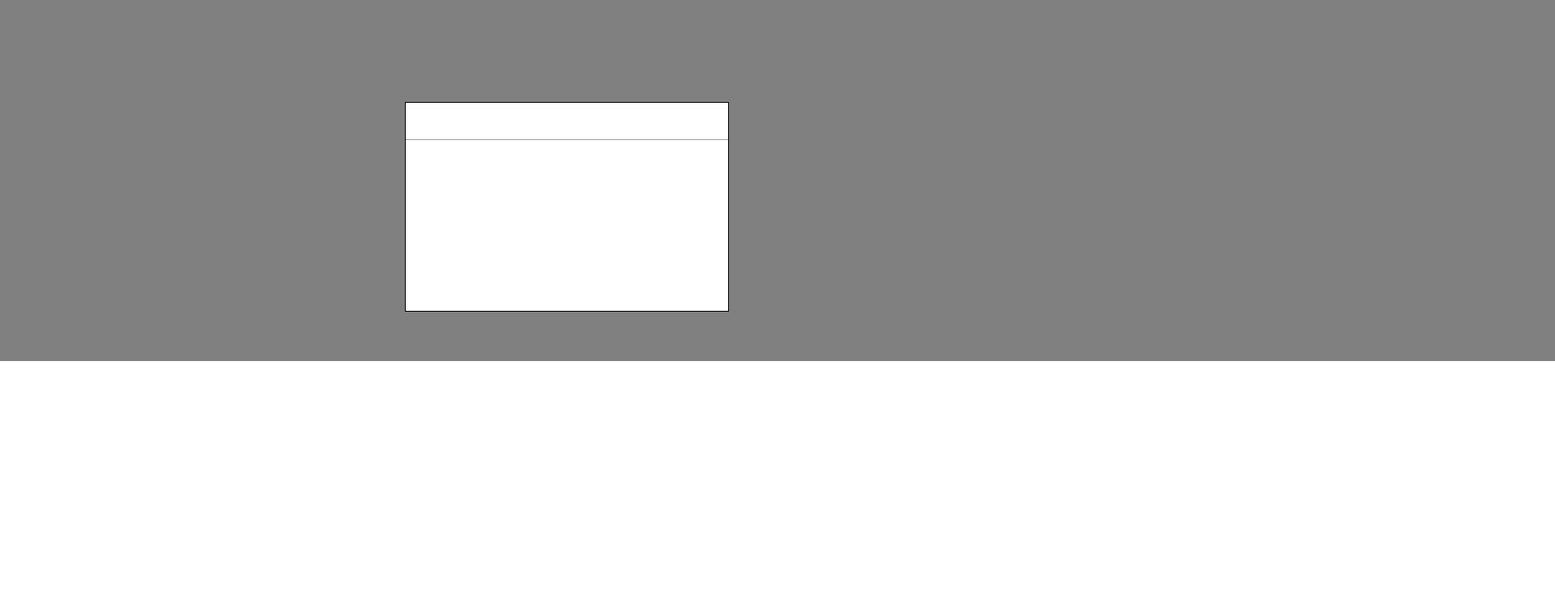
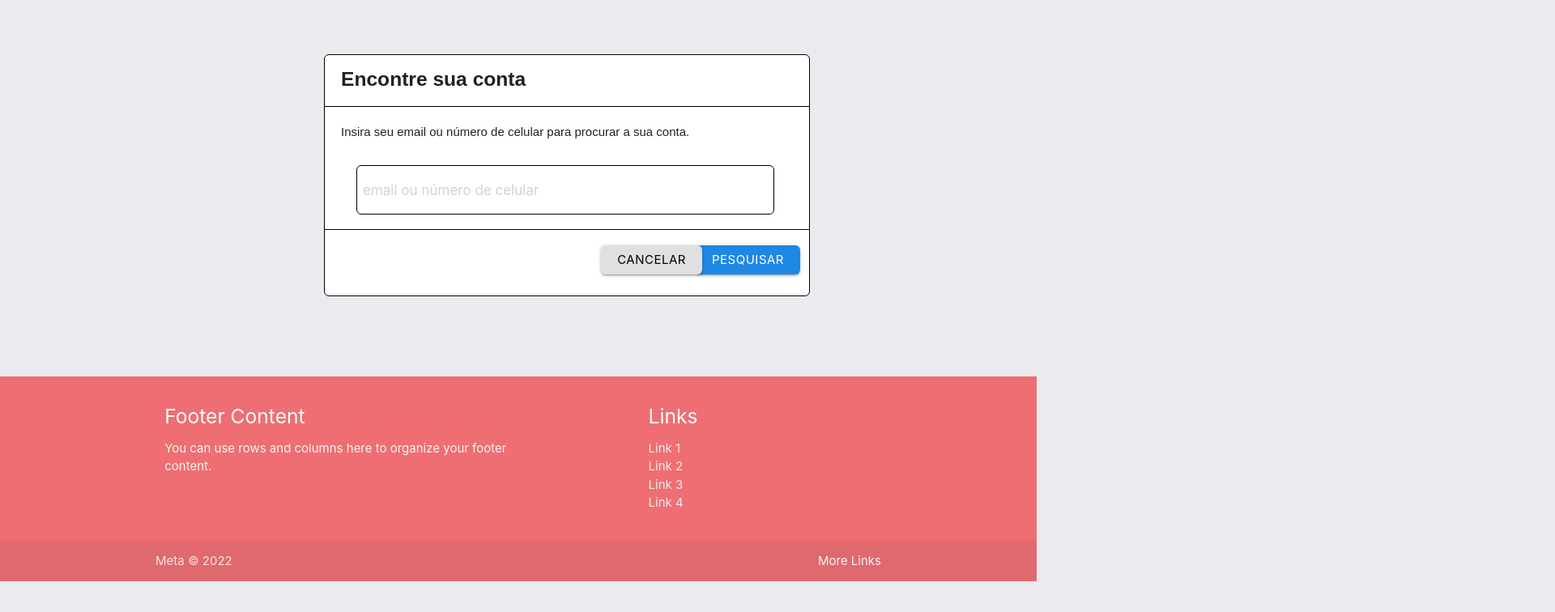
Before and after one commit to peterson337/Clone-do-facebook, a plain HTML site: page esqueceu a senha.html in a window 1280 px wide. Shown: the part 100-856 px from the top of the page at 81% size, 1920 px wide, since content can reach past the window. After the commit the page ends 818 px from the top, so only its background shows below. Drawn offline with nearby package versions, Linux system fonts and the light colour scheme.

Commit message:
fazendo o projeto

```diff
--- a/css/esqueceu a senha.css
+++ b/css/esqueceu a senha.css
@@ -9,7 +9,7 @@
     height: 40px;
     font-size: 17px;
     padding: 3px;
-
+    border-radius: 6px;
    }
 
    #input1{
@@ -21,11 +21,7 @@
     height: 40px;
     font-size: 17px;
     padding: 3px;
-
-   }
-
-   #input2{
-
+    border-radius: 6px;
    }
 
    #button{
@@ -35,7 +31,7 @@
     left: 619px;
     width: 90px;
     height: 49px;
-    padding: 9px;
+    border-radius: 6px;
 }
 
 #link{
@@ -54,15 +50,16 @@
     font-family: Arial, Helvetica, sans-serif;
     background-color: white;
     border: 1px solid black;
-    width: 400px;
-    height: 259px;
-    left: 500px;
-    bottom: -139px;
-
+    width: 600px;
+    height: 299px;
+    left: 400px;
+    bottom: -80px;
+    border-radius: 6px;
+    margin-bottom: 179px;
 }
 
 body{
-    background-color: gray;
+    background-color: #e9ebee;
 }
 
 #row{
@@ -73,3 +70,61 @@ body{
     right: 500px;
     height: 900px;
 }
+
+#h5{
+    position: relative;
+    margin-bottom: 20px;
+    border-bottom: 1px solid black;
+    padding: 20px;
+    top: -20px;
+}
+
+#p{
+    position: relative;
+    margin: 20px;
+    top: -20px;
+    margin-bottom: 20px;
+}
+
+#input2{
+    position: relative;
+    border: 1px solid black;
+    top: -10px;
+    right: -39px;
+    width: 500px;
+    font-size: 17px;
+    padding: 7px;
+    border-radius: 6px;
+}
+
+#div-button{
+    position: relative;
+    margin-top: 10px;
+    padding: 19px;
+    border-top: 1px solid black;
+    bottom: 10px;
+
+}
+
+#button1{
+    position: relative;
+    right: -439px;
+    padding: 0 20px;
+    font-size: 15px;
+    line-height: 36px;
+    border-radius: 6px;
+}
+
+#button2{
+    position: relative;
+    right: -189px;
+    padding: 0 20px;
+    font-size: 15px;
+    line-height: 36px;
+    border-radius: 6px;
+    color: black;
+}
+
+#footer{
+
+}
--- a/esqueceu a senha.html
+++ b/esqueceu a senha.html
@@ -18,9 +18,10 @@
     <title>Document</title>
 </head>
 <body>
+                                  <!--Barra do header -->
     <nav>
         <div class="nav-wrapper white">
-          <a href="#" class="brand-logo"><img src="/img/logoFacebook.PNG"></a>
+          <a href="#" class="brand-logo"><img src="/img/logoFacebook2.PNG"></a>
           <input type="email" id="input" placeholder="email ou telefone">
           <input type="text" id="input1" placeholder="senha">
           <button class="blue darken-1 waves-light btn" id="button"><b>Entrar</b></button>
@@ -28,18 +29,51 @@
       </nav>
       <a href="index.html" id="link">Esqueceu a conta</a>
 
-      <div id="teste">
-<input type="text" name="" id="input2">
+                                  <!--div do centro -->
+      <div id="teste"><h5 id="h5"><b>Encontre sua conta</b></h5>
+        <p id="p">Insira seu email ou número de celular para procurar a sua conta.
+        </p>
+  <input type="text" id="input2" placeholder="email ou número de celular">
+  <div id="div-button">
+  <button class="btn blue darken-1  waves-effect waves-light" type="submit" name="action" id="button1">Pesquisar </button>
+  <button class="btn grey lighten-2 waves-effect waves-light" type="submit" name="action" id="button2">Cancelar </button>
+</div>
+</div>
+
+
+
+<footer class="page-footer" id="footer">
+  <div class="container">
+    <div class="row">
+      <div class="col l6 s12">
+        <h5 class="white-text">Footer Content</h5>
+        <p class="grey-text text-lighten-4">You can use rows and columns here to organize your footer content.</p>
       </div>
-
-      <div class="row" id="row">
+      <div class="col l4 offset-l2 s12">
+        <h5 class="white-text">Links</h5>
+        <ul>
+          <li><a class="grey-text text-lighten-3" href="#!">Link 1</a></li>
+          <li><a class="grey-text text-lighten-3" href="#!">Link 2</a></li>
+          <li><a class="grey-text text-lighten-3" href="#!">Link 3</a></li>
+          <li><a class="grey-text text-lighten-3" href="#!">Link 4</a></li>
+        </ul>
+      </div>
+    </div>
+  </div>
+  <div class="footer-copyright">
+    <div class="container">
+   Meta © 2022
+    <a class="grey-text text-lighten-4 right" href="#!">More Links</a>
+    </div>
+  </div>
+</footer>
+      <!-- <div class="row" id="row">
         <div class="col s12 m5">
-            <span class="white-text">I am a very simple card. I am good at containing small bits of information.
-            I am convenient because I require little markup to use effectively. I am similar to what is called a panel in other frameworks.
+            <span class="white-text">
             </span>
           </div>
         </div>
-      </div>
+      </div>       -->
 
 </body>
 </html>
```
Also changed, not shown: img/logoFacebook2.PNG (added).
